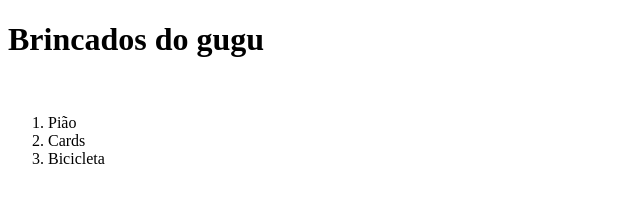
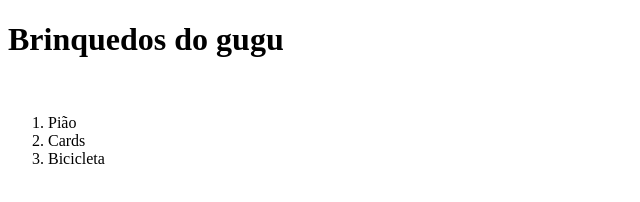
Before and after one commit to FelipeBarrosDeSouzaSilva/lojaonline, a plain HTML site: page index.html in a window 1280 px wide. Shown: the whole page, without its empty margins (0-640 px from the left). Drawn offline with Linux system fonts and the light colour scheme.

Commit message:
correção do titulo

```diff
--- a/index.html
+++ b/index.html
@@ -7,7 +7,7 @@
     <title>Lojinha do GUGU</title>
 </head>
 <body>
-    <h1>Brincados do gugu</h1>
+    <h1>Brinquedos do gugu</h1>
     <br>
     <ol>
         <li>Pião</li>
```
